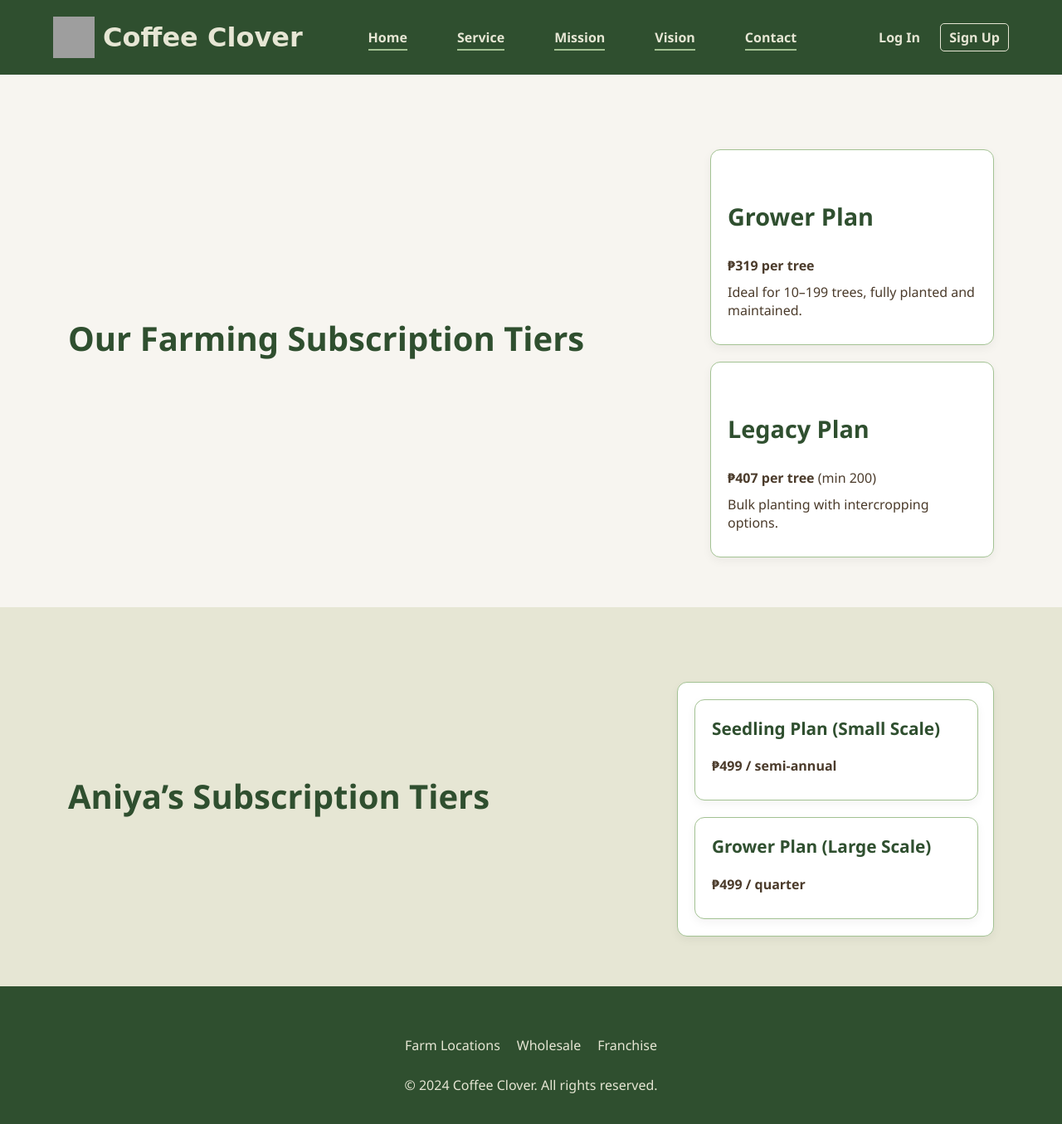
After one commit to villas-clarence/Infoman_partnership_app, a PHP site: page /service.html in a window 1280 px wide. The commit adds this page. Shown: the whole page at 83% size. Run offline with PHP 8.4, Linux system fonts and the light colour scheme; grey boxes are pictures that could not be loaded.

Commit message:
push file

```diff
--- /dev/null
+++ b/public/service.html
@@ -0,0 +1,143 @@
+<!DOCTYPE html>
+<html lang="en">
+<head>
+    <meta charset="UTF-8" />
+    <meta name="viewport" content="width=device-width, initial-scale=1" />
+    <title>Service - Coffee Clover</title>
+    <link rel="stylesheet" href="style.css" />
+</head>
+<body>
+    <header>
+        <div class="container header-container">
+            <div class="logo-container">
+                <img src="https://i.ibb.co/7QpKsCX/logo.png" alt="Coffee Clover Logo" class="logo-img" />
+                <span class="logo-text">Coffee Clover</span>
+            </div>
+<nav>
+    <ul class="nav-links">
+        <li><a href="index.html">Home</a></li>
+        <li><a href="#service" class="active">Service</a></li>
+        <li><a href="mission.html">Mission</a></li>
+        <li><a href="vision.html">Vision</a></li>
+        <li><a href="#contact">Contact</a></li>
+    </ul>
+</nav>
+            <div class="auth-links">
+                <a href="login.html" class="login-link">Log In</a>
+                <a href="signup.html" class="signup-link">Sign Up</a>
+            </div>
+        </div>
+    </header>
+
+    <section id="service" class="menu">
+        <div class="container">
+            <div class="subscription-titles">
+                <h2>Our Farming Subscription Tiers</h2>
+                <!-- Removed duplicate Aniya’s Subscription Tiers heading -->
+                <!-- <h2 class="aniya-title">Aniya’s Subscription Tiers</h2> -->
+            </div>
+
+            <div class="coffee-items">
+                <div class="coffee-item">
+                    <h3>Grower Plan</h3>
+                    <p><strong>₱319 per tree</strong></p>
+                    <p>Ideal for 10–199 trees, fully planted and maintained.</p>
+                </div>
+                <div class="coffee-item">
+                    <h3>Legacy Plan</h3>
+                    <p><strong>₱407 per tree</strong> (min 200)</p>
+                    <p>Bulk planting with intercropping options.</p>
+                </div>
+            </div>
+
+            <!-- Removed Small-Scale Farming section as per user request -->
+            <!-- <h3>Small-Scale Farming</h3>
+            <p class="description fadeIn">
+                Small-scale farming is ideal for those who want to plant with purpose — not just for profit. Think of it as your way of giving back to the earth and supporting Filipino farmers.
+            </p>
+            <ul class="description fadeIn">
+                <li><img src="https://img.icons8.com/emoji/24/seedling.png" alt="seedling icon" /> Plant real coffee trees in Sitio Dueg, Tarlac</li>
+                <li><img src="https://img.icons8.com/emoji/24/package.png" alt="package icon" /> A share of your tree’s harvest when it's ready</li>
+                <li><img src="https://img.icons8.com/emoji/24/gift.png" alt="gift box icon" /> Quarterly box of goods from Farm to Cup PH (1 year)</li>
+                <li><img src="https://img.icons8.com/emoji/24/earth-asia.png" alt="earth icon" /> Support climate action, rural livelihoods, reforestation</li>
+            </ul>
+            <p class="description fadeIn">It’s not just farming — it’s planting legacy, one tree at a time.</p> -->
+
+            <!-- Removed Large-Scale Farming section as per user request -->
+            <!-- <h3>Large-Scale Farming</h3>
+            <p class="description fadeIn">
+                Designed for those ready to grow a real agricultural asset — starting with 200 trees minimum.
+            </p>
+            <ul class="description fadeIn">
+                <li><img src="https://img.icons8.com/emoji/24/sheaf-of-rice.png" alt="rice icon" /> Intercropping for short-term returns (lettuce, poultry, etc.)</li>
+                <li><img src="https://img.icons8.com/emoji/24/farmer-light-skin-tone.png" alt="farmer icon" /> Full farm management by Aniya & Farm to Cup Philippines</li>
+            </ul>
+            <p class="description fadeIn">Earn from harvests while restoring land and supporting local farmers.</p> -->
+
+        </div>
+    </section>
+
+    <section id="aniya-subscription" class="menu">
+        <div class="container">
+            <h2 class="aniya-title">Aniya’s Subscription Tiers</h2>
+            <div class="coffee-items">
+                <div class="subscription-box">
+                    <div class="coffee-item" onclick="togglePlan(this)" style="cursor: pointer;">
+                        <h3>Seedling Plan (Small Scale)</h3>
+                        <p><strong>₱499 / semi-annual</strong></p>
+                        <ul style="display: none;">
+                            <li><img src="https://img.icons8.com/ios-filled/20/internet.png" alt="dashboard" /> Farm dashboard access</li>
+                            <li><img src="https://img.icons8.com/ios-filled/20/deciduous-tree.png" alt="tree" /> Assigned tree with digital ID</li>
+                            <li><img src="https://img.icons8.com/ios-filled/20/camera.png" alt="camera" /> Quarterly photo updates</li>
+                            <li><img src="https://img.icons8.com/ios-filled/20/certificate.png" alt="certificate" /> Certificate of contribution</li>
+                            <li><img src="https://img.icons8.com/ios-filled/20/book.png" alt="book" /> Basic Knowledge Hub access</li>
+                            <li><img src="https://img.icons8.com/ios-filled/20/combo-chart.png" alt="chart" /> Impact tracker (CO₂ saved, farmers supported)</li>
+                        </ul>
+                    </div>
+
+                    <div class="coffee-item" onclick="togglePlan(this)" style="cursor: pointer;">
+                        <h3>Grower Plan (Large Scale)</h3>
+                        <p><strong>₱499 / quarter</strong></p>
+                        <ul style="display: none;">
+                            <li><img src="https://img.icons8.com/ios-filled/20/calendar.png" alt="calendar" /> Monthly farm progress updates</li>
+                            <li><img src="https://img.icons8.com/ios-filled/20/image.png" alt="photo" /> Custom photo reports (24–48 hrs)</li>
+                            <li><img src="https://img.icons8.com/ios-filled/20/graph.png" alt="timeline" /> Farm milestone tracker</li>
+                            <li><img src="https://img.icons8.com/ios-filled/20/plant-under-sun.png" alt="intercropping" /> Intercropping options access</li>
+                            <li><img src="https://img.icons8.com/ios-filled/20/book-shelf.png" alt="knowledge hub" /> Full Knowledge Hub access</li>
+                            <li><img src="https://img.icons8.com/ios-filled/20/document.png" alt="report" /> ESG reports & impact metrics</li>
+                            <li><img src="https://img.icons8.com/ios-filled/20/online-support.png" alt="support" /> VIP support & tech feedback</li>
+                            <li><img src="https://img.icons8.com/ios-filled/20/medal2.png" alt="medal" /> Donor Honor Board recognition</li>
+                        </ul>
+                    </div>
+                </div>
+            </div>
+        </div>
+    </section>
+        </div>
+    </section>
+
+    <footer id="contact">
+        <div class="container footer-container">
+            <div class="footer-links">
+                <ul>
+                    <li><a href="#farmlocations">Farm Locations</a></li>
+                    <li><a href="#wholesale">Wholesale</a></li>
+                    <li><a href="#franchise">Franchise</a></li>
+                </ul>
+            </div>
+            <p>© 2024 Coffee Clover. All rights reserved.</p>
+        </div>
+    </footer>
+
+    <script>
+        function togglePlan(card) {
+            const ul = card.querySelector('ul');
+            const allPlans = document.querySelectorAll('.coffee-item ul');
+            allPlans.forEach(list => {
+                if (list !== ul) list.style.display = 'none';
+            });
+            ul.style.display = ul.style.display === 'none' || ul.style.display === '' ? 'block' : 'none';
+        }
+    </script>
+</body>
+</html>
--- a/public/signup.html
+++ b/public/signup.html
@@ -29,9 +29,10 @@
                     <label for="confirmPassword">Confirm Password</label>
                     <input type="password" id="confirmPassword" name="confirmPassword" placeholder="Confirm your password" required />
 
-                    <button type="submit" class="btn-primary">Sign Up</button>
+                <button type="submit" class="btn-primary">Sign Up</button>
                 </form>
                 <p class="login-link">Already have an account? <a href="login.html">Log In</a></p>
+                <p class="partnership-link" style="margin-top: 20px;">After signing up, please <a href="partnership_form.php">fill out the partnership form</a> to connect with us.</p>
             </div>
         </div>
     </div>
--- a/public/style.css
+++ b/public/style.css
@@ -200,36 +200,144 @@ body {
         color: #2f4f2f;
     }
 
-    .menu h2 {
+/* --- SERVICE PAGE CUSTOM STYLING --- */
+#service {
+    padding: 60px 20px;
+    background-color: #f7f5f0;
+    color: #2f4f2f;
+    text-align: center;
+}
+
+#service .container {
+    max-width: 1200px;
+    margin: 0 auto;
+}
+
+#service h2 {
     font-size: 2.5rem;
     margin-bottom: 40px;
+    animation: fadeIn 1s ease-in-out;
+}
+
+#service h3 {
+    margin-top: 40px;
+    font-size: 1.8rem;
+    color: #2f4f2f;
+}
+
+#service p.description {
+    max-width: 800px;
+    margin: 0 auto 20px auto;
+    line-height: 1.6;
+    color: #4b3b2b;
+    text-align: justify;
+    word-wrap: break-word;
+    overflow-wrap: break-word;
+    box-sizing: border-box;
+}
+
+#service ul.description {
+    max-width: 800px;
+    margin: 20px auto;
+    padding-left: 20px;
+    text-align: left;
+    line-height: 1.8;
+    list-style: none;
+    display: flex;
+    flex-direction: column;
+    gap: 10px;
+    box-sizing: border-box;
+}
+
+#service ul.description li {
+    margin-bottom: 10px;
+    display: flex;
+    align-items: center;
+    gap: 8px;
+    word-wrap: break-word;
+    overflow-wrap: break-word;
+}
+
+#service ul li img {
+    vertical-align: middle;
+    margin-right: 8px;
 }
 
 .coffee-items {
     display: flex;
+    flex-wrap: wrap;
     justify-content: center;
     gap: 40px;
-        flex-wrap: wrap;
+    margin-top: 30px;
+}
+
+/* Vertical stacking for service page coffee items */
+#service .coffee-items {
+    flex-direction: column;
+    align-items: center;
+    gap: 20px;
+}
+
+.aniya-title {
+    font-size: 2.5rem !important;
+    font-weight: 700;
+    color: #2f4f2f;
+    margin-left: 0;
+    line-height: 1.2;
+    float: left !important;
+    display: inline-block;
+    vertical-align: middle;
+}
+
+/* New subscription box container for Seedling and Grower plans */
+.subscription-box {
+    background-color: #ffffff;
+    border: 1px solid #a3c293;
+    border-radius: 12px;
+    box-shadow: 0 4px 12px rgba(0,0,0,0.05);
+    padding: 20px;
+    width: 340px;
+    display: flex;
+    flex-direction: column;
+    gap: 20px;
+    margin: 0 auto;
 }
 
 .coffee-item {
-        background-color: #f3f1ed;
+    background-color: #ffffff;
     border: 1px solid #a3c293;
-        border-radius: 10px;
+    border-radius: 12px;
+    box-shadow: 0 4px 12px rgba(0,0,0,0.05);
+    width: 300px;
     padding: 20px;
-        width: 250px;
-        box-shadow: 2px 2px 8px rgba(0,0,0,0.1);
+    text-align: left;
+    transition: transform 0.3s ease;
+}
+
+.coffee-item:hover {
+    transform: translateY(-5px);
 }
 
 .coffee-item h3 {
     margin-top: 0;
+    font-size: 1.3rem;
     color: #2f4f2f;
 }
 
 .coffee-item p {
+    color: #4b3b2b;
+    margin: 10px 0;
     font-size: 1rem;
-        color: #4b3b2b;
-        margin-bottom: 20px;
+}
+
+@keyframes fadeIn {
+    from { opacity: 0; transform: translateY(20px); }
+    to { opacity: 1; transform: translateY(0); }
+}
+
+@keyframes slideUp {
+    from { transform: translateY(50px); opacity: 0; }
+    to { transform: translateY(0); opacity: 1; }
 }
 
     .order-btn {
```
Also changed, not shown: public/index.html (+14 -7 lines), public/mission.html (added, +55 -0 lines), public/partnership.html (added, +56 -0 lines), public/partnership_form.php (added, +44 -0 lines), public/vision.html (added, +55 -0 lines), assets/beans spread.png (added). Lines whose indentation alone changed are shown as unchanged.
